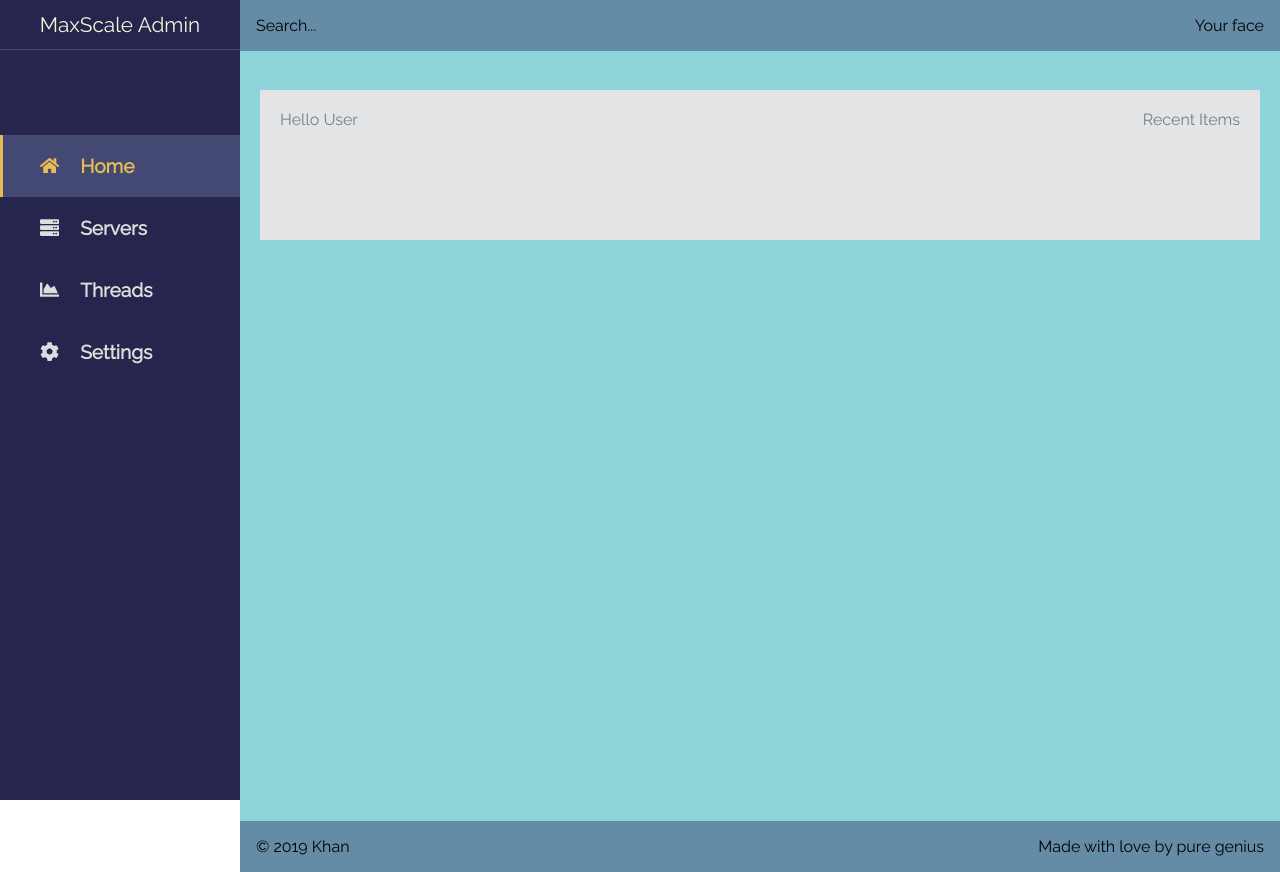
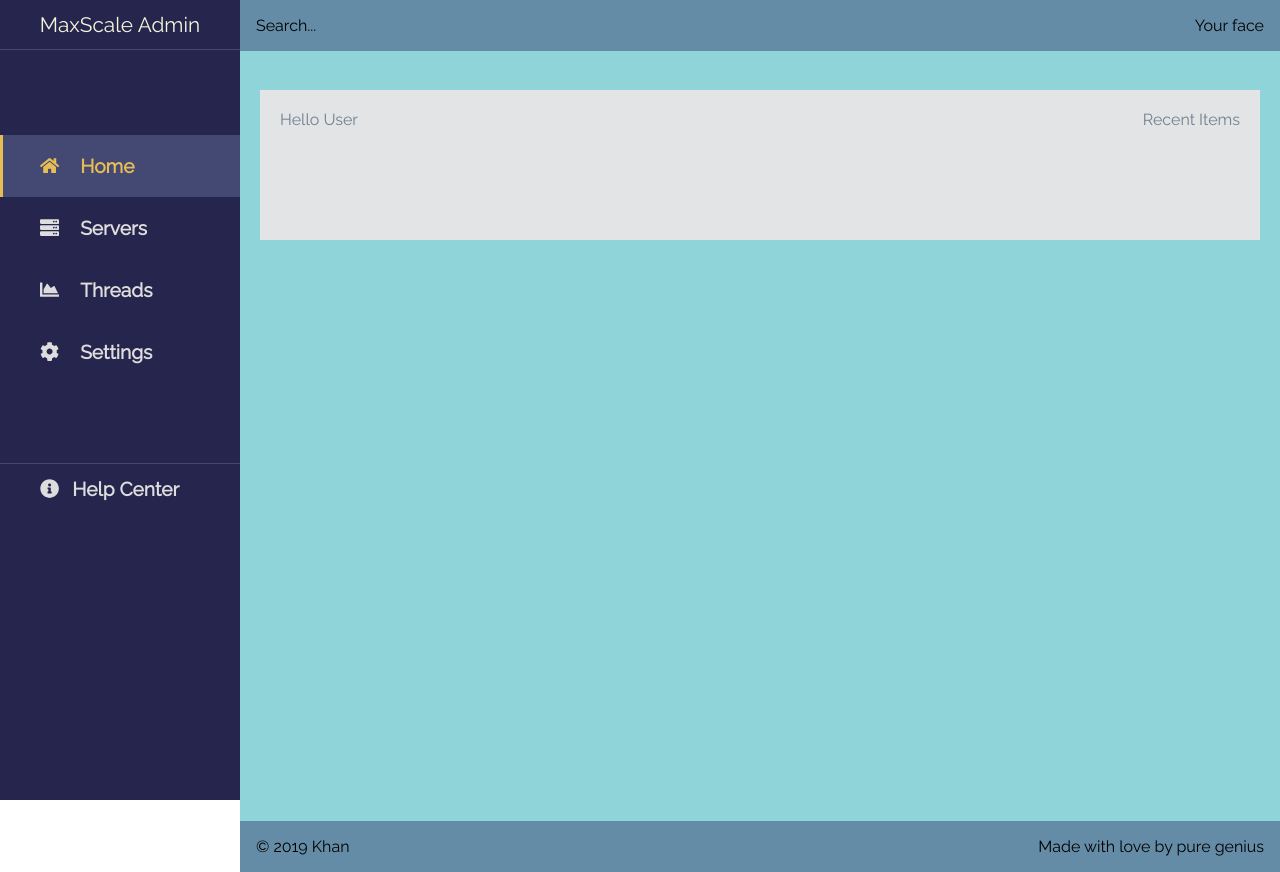
Before and after one commit to UmerSharif/admin-dashboard, a React (Create React App) app: page / in a window 1280 px wide. Built offline with nearby package versions, Linux system fonts and the light colour scheme.

Commit message:
adding help center button

```diff
--- a/src/components/Sidenav.js
+++ b/src/components/Sidenav.js
@@ -2,7 +2,13 @@ import React from "react";
 import { NavLink } from "react-router-dom";
 import "./Sidenav.scss";
 
-import { FaHome, FaServer, FaChartArea, FaCog } from "react-icons/fa";
+import {
+  FaHome,
+  FaServer,
+  FaChartArea,
+  FaCog,
+  FaInfoCircle
+} from "react-icons/fa";
 
 export default function Sidenav() {
   return (
@@ -32,6 +38,11 @@ export default function Sidenav() {
           </NavLink>
         </li>
       </ul>
+      <div className="help__center ">
+        <a target="_blank" href="https://mariadb.com/kb/en/maxscale/">
+          <FaInfoCircle className="menu__icons" /> <span>Help Center</span>
+        </a>
+      </div>
     </aside>
   );
 }
--- a/src/components/Sidenav.scss
+++ b/src/components/Sidenav.scss
@@ -84,3 +84,27 @@
   margin-right: 5px;
   text-align: center;
 }
+
+.help__center {
+  height: 50px;
+  display: flex;
+  cursor: pointer;
+  margin-top: 5rem;
+  border-top: 1px solid #444974;
+
+  span {
+    margin-left: 0.5rem;
+    color: #ddd;
+  }
+  .menu__icons {
+    color: #ddd;
+  }
+  a {
+    padding: 20px 20px 20px 40px;
+    color: #ddd;
+    font-size: 1.2rem;
+    font-weight: 600;
+    display: flex;
+    align-items: center;
+  }
+}
```
